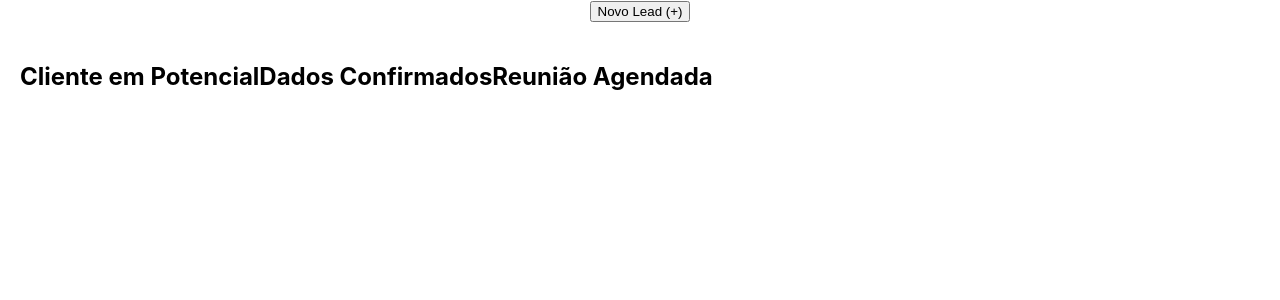
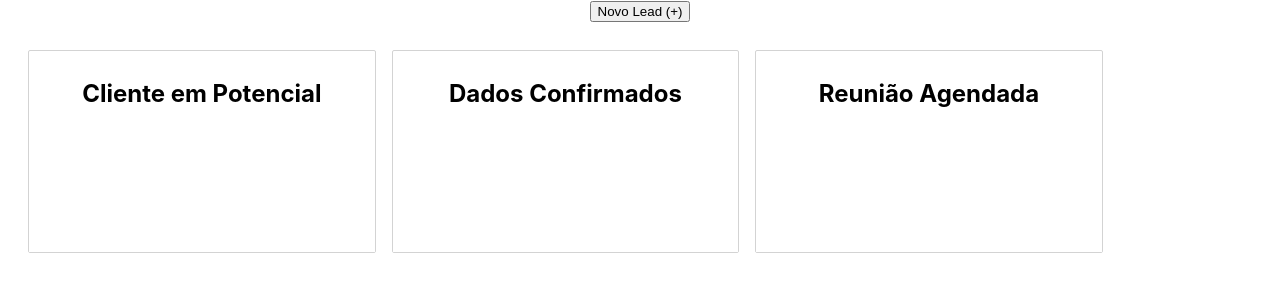
Before and after one commit to RiqueFR/SimpleLeadManager, a React (Create React App) app: page /lead in a window 1280 px wide. Shown: the top 300 px of the page. Built offline with nearby package versions, Linux system fonts and the light colour scheme.

Commit message:
Placement logic working, and style changes

```diff
--- a/src/components/Lead.js
+++ b/src/components/Lead.js
@@ -8,22 +8,16 @@ import {updateLeadStatus} from "../services/Lead";
 const grid = 8;
 
 const getItemStyle = (isDragging, draggableStyle) => ({
-  // some basic styles to make the items look a bit nicer
-  userSelect: 'none',
-  padding: grid * 2,
-  margin: `0 ${grid}px 0 0`,
-
   // change background colour if dragging
-  background: isDragging ? 'lightgreen' : 'grey',
+  background: isDragging ? 'lightgreen' : 'white',
 
   // styles we need to apply on draggables
   ...draggableStyle,
 });
 
-const getListStyle = isDraggingOver => ({
-  background: isDraggingOver ? 'lightblue' : 'lightgrey',
-  padding: grid,
-  overflow: 'auto',
+const getListStyle = snapshot => ({
+	transition: "background-colour 0.2s ease",
+	background: snapshot.isDraggingOver ? 'lightblue' : 'white',
 });
 
 class LeadObj extends React.Component {
@@ -35,6 +29,10 @@ class LeadObj extends React.Component {
 						{...provided.draggableProps}
 						{...provided.dragHandleProps}
 						ref={provided.innerRef}
+						style={getItemStyle(
+								snapshot.isDragging,
+								provided.draggableProps.style)
+						}
 					>
 						{this.props.content}
 					</div>
@@ -46,10 +44,9 @@ class LeadObj extends React.Component {
 
 class Col extends React.Component {
 	render() {
-		console.log("renderrr");
 		return (
 			<div className="col">
-				<h2>{this.props.title}</h2>
+				<h2 className="title">{this.props.title}</h2>
 				<Droppable droppableId={this.props.dropId}>
 					{
 						(provided, snapshot) => (
@@ -57,9 +54,9 @@ class Col extends React.Component {
 								className="content"
 								ref={provided.innerRef}
 								{...provided.droppableProps}
+								style={getListStyle(snapshot)}
 							>
 								{this.props.data.map((lead, index) => {
-									console.log(`drag-${lead.id}`);
 									return <LeadObj key={lead.id} dragId={`drag-${lead.id}`} indexDrag={index} content={lead.name} />;
 								})}
 								{provided.placeholder}
@@ -103,20 +100,34 @@ const Lead = () => {
 		navigate("/lead/new");
 	};
 
+	const onDragStart = (result) => {
+		const { source } = result;
+		let val = source.droppableId;
+		let res = null;
+		for (let i = 0; i < 3; i++) {
+			if (val === `col-${i+1}`) res = i;
+		}
+		const sourceCol = res;
+
+		if (sourceCol < 2)
+			document.getElementsByClassName('content')[sourceCol+1].style.backgroundColor = 'lightgreen';
+	}
 
 	const onDragEnd = (result) => {
 		// reaorder the columns
 		const { destination, source, draggableId } = result;
+		let contents = document.getElementsByClassName('content');
+		for (let content of contents) {
+			content.style.backgroundColor = 'inherit';
+		}
 
 		// if user drops out of a list
 		if (!destination) {
-			console.log("out1");
 			return;
 		}
 
 		// if user drops in the same list
 		if (destination.droppableId === source.droppableId) {
-			console.log("out2");
 			return;
 		}
 
@@ -135,13 +146,13 @@ const Lead = () => {
 		}
 		const sourceCol = res;
 
+		// only allow drop on next list
+		if(sourceCol + 1 !== destCol) return;
+
 		const newCol = Array.from(lists);
-		console.log(newCol);
 		const lead = newCol[sourceCol][source.index];
-		console.log(lead);
 		newCol[sourceCol].splice(source.index, 1);
 		newCol[destCol].push(lead);
-		console.log(newCol);
 		setLists(newCol);
 		let status = null;
 		if(destination.droppableId === "col-1") status = "Cliente em Potencial";
@@ -155,7 +166,7 @@ const Lead = () => {
 		<div className="lead">
 			<button onClick={onClick}>Novo Lead (+)</button>
 			<div className="table">
-				<DragDropContext onDragEnd={onDragEnd}>
+				<DragDropContext onDragStart={onDragStart} onDragEnd={onDragEnd}>
 					<Col title="Cliente em Potencial" dropId="col-1" data={lists[0]} />
 					<Col title="Dados Confirmados" dropId="col-2" data={lists[1]} />
 					<Col title="Reunião Agendada" dropId="col-3" data={lists[2]} />
--- a/src/pages/Lead.css
+++ b/src/pages/Lead.css
@@ -5,4 +5,28 @@
 }
 
 .col {
+	margin: 8px;
+	border: 1px solid lightgrey;
+	border-radius: 2px;;
+	width: 30%;
+
+	display: flex;
+	flex-direction: column;
 }
+
+.title {
+	padding: 8px;
+}
+
+.content {
+	padding: 8px;
+	flex-grow: 1;
+	min-height: 100px;
+}
+
+.obj {
+	border: 1px solid lightgrey;
+	border-radius: 2px;
+	padding: 8px;
+	margin-bottom: 8px;
+}
```
